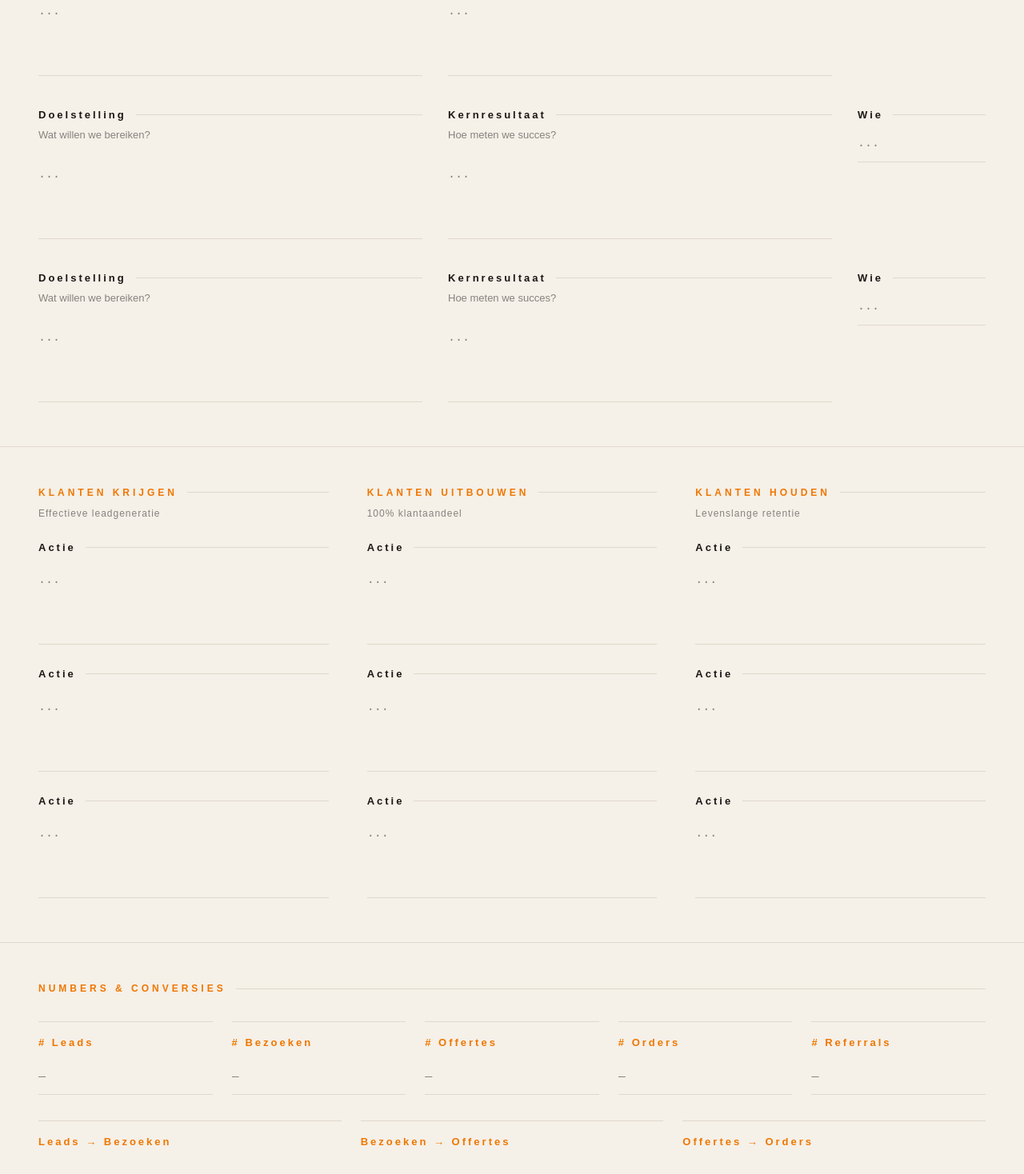
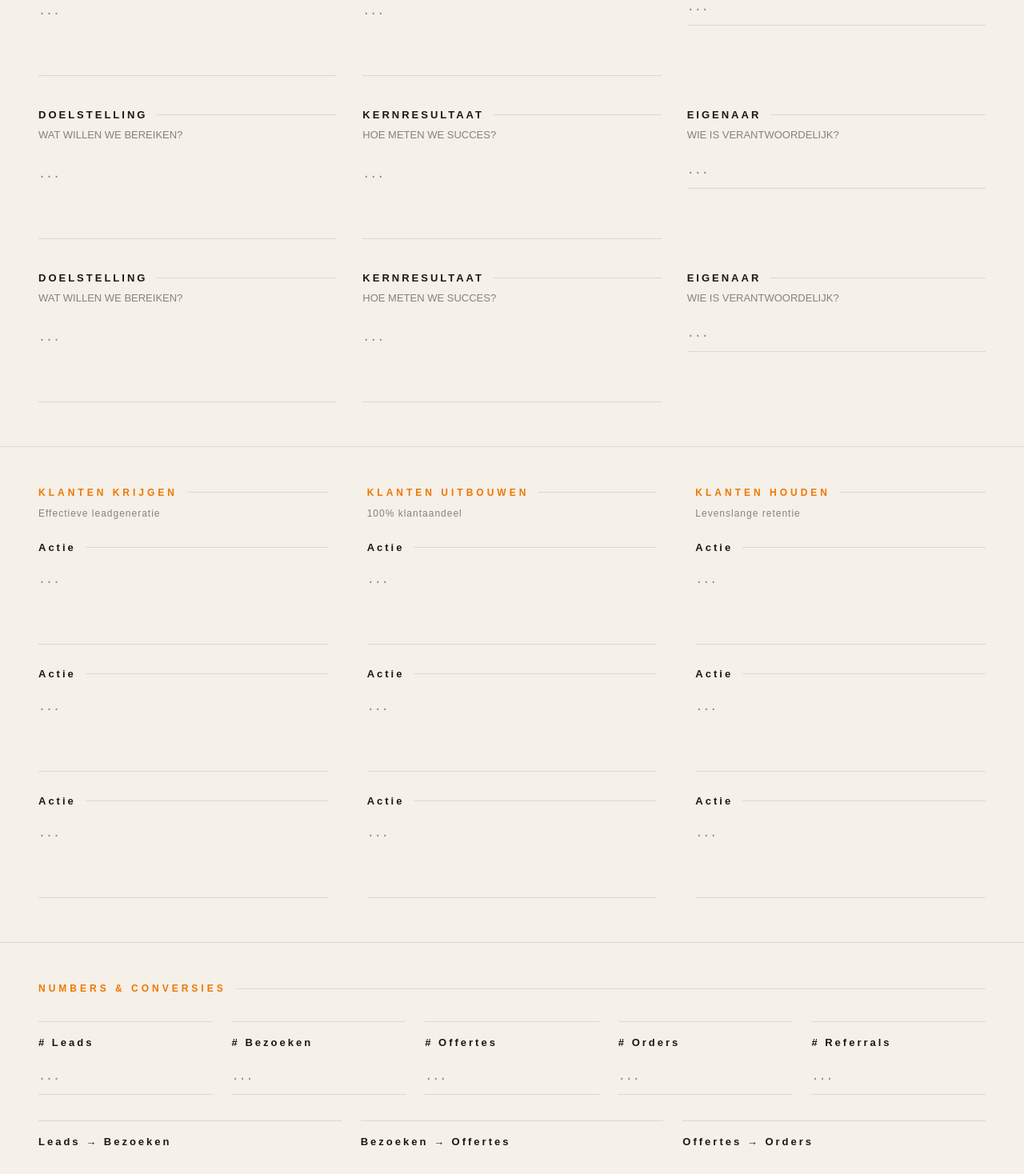
Before and after one commit to arnoceo-ops/arno-blog, a Next.js app: page /canvas/uitvoering in a window 1280 px wide. Shown: the part 1300-2768 px from the top of the page at 80% size. Built offline with nearby package versions, Linux system fonts and the light colour scheme; no server answers.

Commit message:
fix: ArnoBot zichtbaar, dashes naar punten, OKR fixes, Numbers donker

```diff
--- a/app/canvas/mensen/page.tsx
+++ b/app/canvas/mensen/page.tsx
@@ -88,7 +88,7 @@ function Field({ id, label, sub, type, value, onChange, onBlur, feedback, loadin
         : <input style={s.input} value={value} onChange={e => onChange(id, e.target.value)} onBlur={() => onBlur(id)} placeholder="..." />
       }
       {hasAnswer && (
-        <button style={{ ...s.arnobotBtn, opacity: loading ? 0.2 : 0.4 }} onClick={() => !loading && onArnoBot(id, label, sub)}>
+        <button style={{ ...s.arnobotBtn, opacity: loading ? 0.4 : 0.6 }} onClick={() => !loading && onArnoBot(id, label, sub)}>
           {loading ? '→ ARNOBOT DENKT...' : feedback ? '→ OPNIEUW VRAGEN' : '→ ARNOBOT'}
         </button>
       )}
@@ -109,7 +109,7 @@ function QuarterBlock({ quarter, ids, answers, onChange, onBlur }: QuarterBlockP
   const row = (label: string, id: string) => (
     <div style={{ display: 'grid', gridTemplateColumns: '120px 1fr', alignItems: 'center', gap: '12px', borderBottom: '1px solid #2a2520', padding: '8px 0' }}>
       <span style={{ fontSize: '13px', color: '#1a1714', opacity: 0.4 }}>{label}</span>
-      <input style={{ backgroundColor: 'transparent', border: 'none', borderBottom: '1px solid #2a2520', color: '#1a1714', fontSize: '15px', padding: '4px 0', outline: 'none', fontFamily: 'var(--font-space-mono, monospace)', width: '100%', boxSizing: 'border-box' as const }} value={answers[id] || ''} onChange={e => onChange(id, e.target.value)} onBlur={() => onBlur(id)} placeholder="—" />
+      <input style={{ backgroundColor: 'transparent', border: 'none', borderBottom: '1px solid #2a2520', color: '#1a1714', fontSize: '15px', padding: '4px 0', outline: 'none', fontFamily: 'var(--font-space-mono, monospace)', width: '100%', boxSizing: 'border-box' as const }} value={answers[id] || ''} onChange={e => onChange(id, e.target.value)} onBlur={() => onBlur(id)} placeholder="..." />
     </div>
   )
   return (
--- a/app/canvas/strategie/page.tsx
+++ b/app/canvas/strategie/page.tsx
@@ -114,7 +114,7 @@ function Field({ id, label, sub, type, value, onChange, onBlur, feedback, loadin
         : <input style={s.input} value={value} onChange={e => onChange(id, e.target.value)} onBlur={() => onBlur(id)} placeholder="..." />
       }
       {hasAnswer && (
-        <button style={{ ...s.arnobotBtn, opacity: loading ? 0.2 : 0.4 }} onClick={() => !loading && onArnoBot(id, label, sub)}>
+        <button style={{ ...s.arnobotBtn, opacity: loading ? 0.4 : 0.6 }} onClick={() => !loading && onArnoBot(id, label, sub)}>
           {loading ? '→ ARNOBOT DENKT...' : feedback ? '→ OPNIEUW VRAGEN' : '→ ARNOBOT'}
         </button>
       )}
@@ -140,7 +140,7 @@ function SmallInput({ id, label, value, onChange, onBlur }: SmallInputProps) {
         value={value}
         onChange={e => onChange(id, e.target.value)}
         onBlur={() => onBlur(id)}
-        placeholder="—"
+        placeholder="..."
       />
     </div>
   )
--- a/app/canvas/uitvoering/page.tsx
+++ b/app/canvas/uitvoering/page.tsx
@@ -22,15 +22,16 @@ const ALL_FIELDS: FieldDef[] = [
   { id: 'themanaam', label: 'Themanaam', sub: '', type: 'input' },
   { id: 'meetbaar_doel', label: 'Meetbaar doel', sub: '', type: 'input' },
   { id: 'cruciale_kpi', label: 'Cruciale KPI', sub: '', type: 'input' },
-  { id: 'okr_wat_1', label: 'Doelstelling', sub: 'Wat willen we bereiken?', type: 'textarea' },
-  { id: 'okr_hoe_1', label: 'Kernresultaat', sub: 'Hoe meten we succes?', type: 'textarea' },
-  { id: 'okr_wie_1', label: 'Wie', sub: '', type: 'input' },
-  { id: 'okr_wat_2', label: 'Doelstelling', sub: 'Wat willen we bereiken?', type: 'textarea' },
-  { id: 'okr_hoe_2', label: 'Kernresultaat', sub: 'Hoe meten we succes?', type: 'textarea' },
-  { id: 'okr_wie_2', label: 'Wie', sub: '', type: 'input' },
-  { id: 'okr_wat_3', label: 'Doelstelling', sub: 'Wat willen we bereiken?', type: 'textarea' },
-  { id: 'okr_hoe_3', label: 'Kernresultaat', sub: 'Hoe meten we succes?', type: 'textarea' },
-  { id: 'okr_wie_3', label: 'Wie', sub: '', type: 'input' },
+  // Fix 5: labels zonder nummers, sub in hoofdletters, EIGENAAR ipv WIE
+  { id: 'okr_wat_1', label: 'DOELSTELLING', sub: 'WAT WILLEN WE BEREIKEN?', type: 'textarea' },
+  { id: 'okr_hoe_1', label: 'KERNRESULTAAT', sub: 'HOE METEN WE SUCCES?', type: 'textarea' },
+  { id: 'okr_wie_1', label: 'EIGENAAR', sub: 'WIE IS VERANTWOORDELIJK?', type: 'input' },
+  { id: 'okr_wat_2', label: 'DOELSTELLING', sub: 'WAT WILLEN WE BEREIKEN?', type: 'textarea' },
+  { id: 'okr_hoe_2', label: 'KERNRESULTAAT', sub: 'HOE METEN WE SUCCES?', type: 'textarea' },
+  { id: 'okr_wie_2', label: 'EIGENAAR', sub: 'WIE IS VERANTWOORDELIJK?', type: 'input' },
+  { id: 'okr_wat_3', label: 'DOELSTELLING', sub: 'WAT WILLEN WE BEREIKEN?', type: 'textarea' },
+  { id: 'okr_hoe_3', label: 'KERNRESULTAAT', sub: 'HOE METEN WE SUCCES?', type: 'textarea' },
+  { id: 'okr_wie_3', label: 'EIGENAAR', sub: 'WIE IS VERANTWOORDELIJK?', type: 'input' },
   { id: 'klanten_krijgen_1', label: 'Actie', sub: '', type: 'textarea' },
   { id: 'klanten_krijgen_2', label: 'Actie', sub: '', type: 'textarea' },
   { id: 'klanten_krijgen_3', label: 'Actie', sub: '', type: 'textarea' },
@@ -86,8 +87,8 @@ const s = {
   textarea: { width: '100%', backgroundColor: 'transparent', border: 'none', borderBottom: '1px solid #e0d8cc', color: '#1a1714', fontSize: '15px', padding: '12px 0', resize: 'none' as const, outline: 'none', fontFamily: 'var(--font-space-mono, monospace)', lineHeight: 1.8, minHeight: '90px', boxSizing: 'border-box' as const },
   input: { width: '100%', backgroundColor: 'transparent', border: 'none', borderBottom: '1px solid #e0d8cc', color: '#1a1714', fontSize: '15px', padding: '10px 0', outline: 'none', fontFamily: 'var(--font-space-mono, monospace)', boxSizing: 'border-box' as const },
   arnobotBtn: { marginTop: '8px', background: 'none', border: 'none', color: '#EE7700', fontSize: '11px', letterSpacing: '2px', cursor: 'pointer', padding: '0' } as React.CSSProperties,
-  arnobotBox: { marginTop: '12px', borderLeft: '2px solid #EE7700', paddingLeft: '12px', fontSize: '13px', lineHeight: 1.8, color: '#1a1714', opacity: 0.75, fontFamily: 'var(--font-space-mono, monospace)' } as React.CSSProperties,
-  saveStatus: { position: 'fixed' as const, bottom: '24px', right: '24px', fontSize: '11px', letterSpacing: '3px', color: '#EE7700', opacity: 0.7 },
+  arnobotBox: { marginTop: '12px', borderLeft: '2px solid #EE7700', paddingLeft: '12px', fontSize: '13px', lineHeight: 1.8, color: '#1a1714', opacity: 0.8, fontFamily: 'var(--font-space-mono, monospace)', backgroundColor: '#fdf6ec', padding: '12px' } as React.CSSProperties,
+  saveStatus: { position: 'fixed' as const, bottom: '24px', right: '24px', fontSize: '11px', letterSpacing: '3px', color: '#EE7700', opacity: 0.8 },
   groupLabel: { fontSize: '12px', fontWeight: 700, letterSpacing: '4px', color: '#EE7700', marginBottom: '8px', display: 'flex', alignItems: 'center', gap: '12px' } as React.CSSProperties,
   groupSub: { fontSize: '12px', color: '#1a1714', opacity: 0.5, letterSpacing: '1px', fontWeight: 400 } as React.CSSProperties,
 }
@@ -98,6 +99,7 @@ interface FieldProps {
   feedback: string; loading: boolean; onArnoBot: (id: string, label: string, sub: string) => void
 }
 
+// Fix 1: ArnoBot knop altijd zichtbaar als er een antwoord is
 function Field({ id, label, sub, type, value, onChange, onBlur, feedback, loading, onArnoBot }: FieldProps) {
   const hasAnswer = !!value.trim()
   return (
@@ -109,7 +111,7 @@ function Field({ id, label, sub, type, value, onChange, onBlur, feedback, loadin
         : <input style={s.input} value={value} onChange={e => onChange(id, e.target.value)} onBlur={() => onBlur(id)} placeholder="..." />
       }
       {hasAnswer && (
-        <button style={{ ...s.arnobotBtn, opacity: loading ? 0.2 : 0.4 }} onClick={() => !loading && onArnoBot(id, label, sub)}>
+        <button style={{ ...s.arnobotBtn, opacity: loading ? 0.4 : 0.6 }} onClick={() => !loading && onArnoBot(id, label, sub)}>
           {loading ? '→ ARNOBOT DENKT...' : feedback ? '→ OPNIEUW VRAGEN' : '→ ARNOBOT'}
         </button>
       )}
@@ -118,21 +120,22 @@ function Field({ id, label, sub, type, value, onChange, onBlur, feedback, loadin
   )
 }
 
+// Fix 3: label donker ipv oranje, Fix 4: placeholder ... ipv —
+function NumberCol({ id, label, value, onChange, onBlur }: { id: string; label: string; value: string; onChange: (id: string, v: string) => void; onBlur: (id: string) => void }) {
+  return (
+    <div style={{ borderTop: '1px solid #e0d8cc', paddingTop: '16px' }}>
+      <div style={{ fontSize: '13px', fontWeight: 700, letterSpacing: '3px', color: '#1a1714', marginBottom: '12px' }}>{label}</div>
+      <input style={s.input} value={value} onChange={e => onChange(id, e.target.value)} onBlur={() => onBlur(id)} placeholder="..." />
+    </div>
+  )
+}
+
+// Fix 4: placeholder ... ipv —
 function KpiRow({ id, label, value, onChange, onBlur }: { id: string; label: string; value: string; onChange: (id: string, v: string) => void; onBlur: (id: string) => void }) {
   return (
     <div style={{ display: 'grid', gridTemplateColumns: '160px 1fr', alignItems: 'center', gap: '16px', borderBottom: '1px solid #e0d8cc', padding: '10px 0' }}>
       <span style={{ fontSize: '13px', color: '#1a1714', opacity: 0.5, letterSpacing: '1px' }}>{label}</span>
-      <input style={{ backgroundColor: 'transparent', border: 'none', borderBottom: '1px solid #e0d8cc', color: '#1a1714', fontSize: '15px', padding: '4px 0', outline: 'none', fontFamily: 'var(--font-space-mono, monospace)', width: '100%', boxSizing: 'border-box' as const }} value={value} onChange={e => onChange(id, e.target.value)} onBlur={() => onBlur(id)} placeholder="—" />
-    </div>
-  )
-}
-
-// Fix: oranje lijn vervangen door normale stijl
-function NumberCol({ id, label, value, onChange, onBlur }: { id: string; label: string; value: string; onChange: (id: string, v: string) => void; onBlur: (id: string) => void }) {
-  return (
-    <div style={{ borderTop: '1px solid #e0d8cc', paddingTop: '16px' }}>
-      <div style={{ fontSize: '13px', fontWeight: 700, letterSpacing: '3px', color: '#EE7700', marginBottom: '12px' }}>{label}</div>
-      <input style={s.input} value={value} onChange={e => onChange(id, e.target.value)} onBlur={() => onBlur(id)} placeholder="—" />
+      <input style={{ backgroundColor: 'transparent', border: 'none', borderBottom: '1px solid #e0d8cc', color: '#1a1714', fontSize: '15px', padding: '4px 0', outline: 'none', fontFamily: 'var(--font-space-mono, monospace)', width: '100%', boxSizing: 'border-box' as const }} value={value} onChange={e => onChange(id, e.target.value)} onBlur={() => onBlur(id)} placeholder="..." />
     </div>
   )
 }
@@ -232,27 +235,27 @@ export default function UitvoeringPage() {
         </div>
       </div>
 
-      {/* OKR'S — nummers verwijderd uit labels */}
+      {/* Fix 5: OKR's — gelijke kolommen, EIGENAAR, subs in hoofdletters */}
       <div style={{ ...s.sectionDivider, paddingBottom: '48px' }}>
         <div style={{ ...s.groupLabel, marginBottom: '32px' }}>OKR'S — DOELSTELLINGEN<span style={s.fieldLabelLine} /></div>
-        <div style={{ display: 'grid', gridTemplateColumns: '1fr 1fr 160px', gap: '32px', marginBottom: '32px' }}>
+        <div style={{ display: 'grid', gridTemplateColumns: '1fr 1fr 1fr', gap: '32px', marginBottom: '32px' }}>
           <Field {...f('okr_wat_1')} {...fp('okr_wat_1')} />
           <Field {...f('okr_hoe_1')} {...fp('okr_hoe_1')} />
           <Field {...f('okr_wie_1')} {...fp('okr_wie_1')} />
         </div>
-        <div style={{ display: 'grid', gridTemplateColumns: '1fr 1fr 160px', gap: '32px', marginBottom: '32px' }}>
+        <div style={{ display: 'grid', gridTemplateColumns: '1fr 1fr 1fr', gap: '32px', marginBottom: '32px' }}>
           <Field {...f('okr_wat_2')} {...fp('okr_wat_2')} />
           <Field {...f('okr_hoe_2')} {...fp('okr_hoe_2')} />
           <Field {...f('okr_wie_2')} {...fp('okr_wie_2')} />
         </div>
-        <div style={{ display: 'grid', gridTemplateColumns: '1fr 1fr 160px', gap: '32px' }}>
+        <div style={{ display: 'grid', gridTemplateColumns: '1fr 1fr 1fr', gap: '32px' }}>
           <Field {...f('okr_wat_3')} {...fp('okr_wat_3')} />
           <Field {...f('okr_hoe_3')} {...fp('okr_hoe_3')} />
           <Field {...f('okr_wie_3')} {...fp('okr_wie_3')} />
         </div>
       </div>
 
-      {/* KLANTEN KRIJGEN / UITBOUWEN / HOUDEN — nummers verwijderd */}
+      {/* KLANTEN KRIJGEN / UITBOUWEN / HOUDEN */}
       <div style={{ ...s.sectionDivider, display: 'grid', gridTemplateColumns: '1fr 1fr 1fr', gap: '48px', paddingBottom: '48px' }}>
         <div>
           <div style={{ ...s.groupLabel, marginBottom: '8px' }}>KLANTEN KRIJGEN<span style={s.fieldLabelLine} /></div>
@@ -283,7 +286,7 @@ export default function UitvoeringPage() {
         </div>
       </div>
 
-      {/* NUMBERS + CONVERSIES — oranje lijnen vervangen door normale stijl */}
+      {/* NUMBERS + CONVERSIES */}
       <div style={{ ...s.sectionDivider, paddingBottom: '48px' }}>
         <div style={{ ...s.groupLabel, marginBottom: '32px' }}>NUMBERS & CONVERSIES<span style={s.fieldLabelLine} /></div>
         <div style={{ display: 'grid', gridTemplateColumns: 'repeat(5, 1fr)', gap: '24px', marginBottom: '32px' }}>
```
